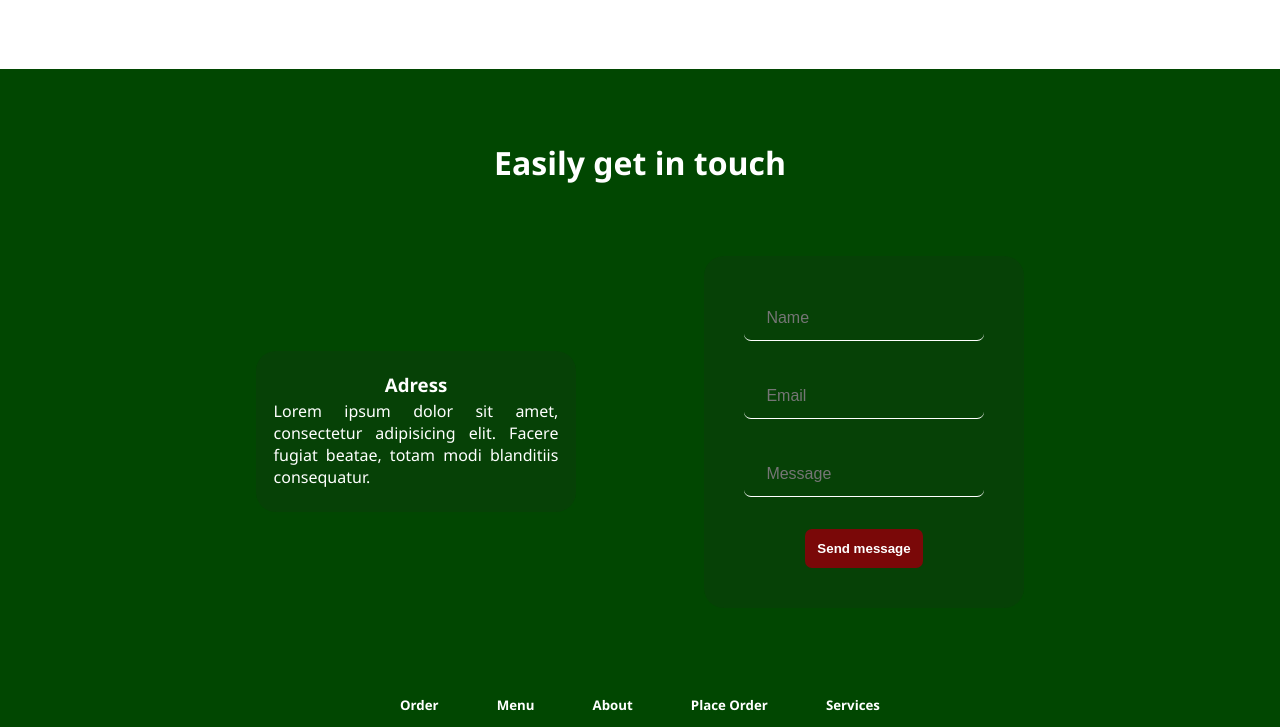
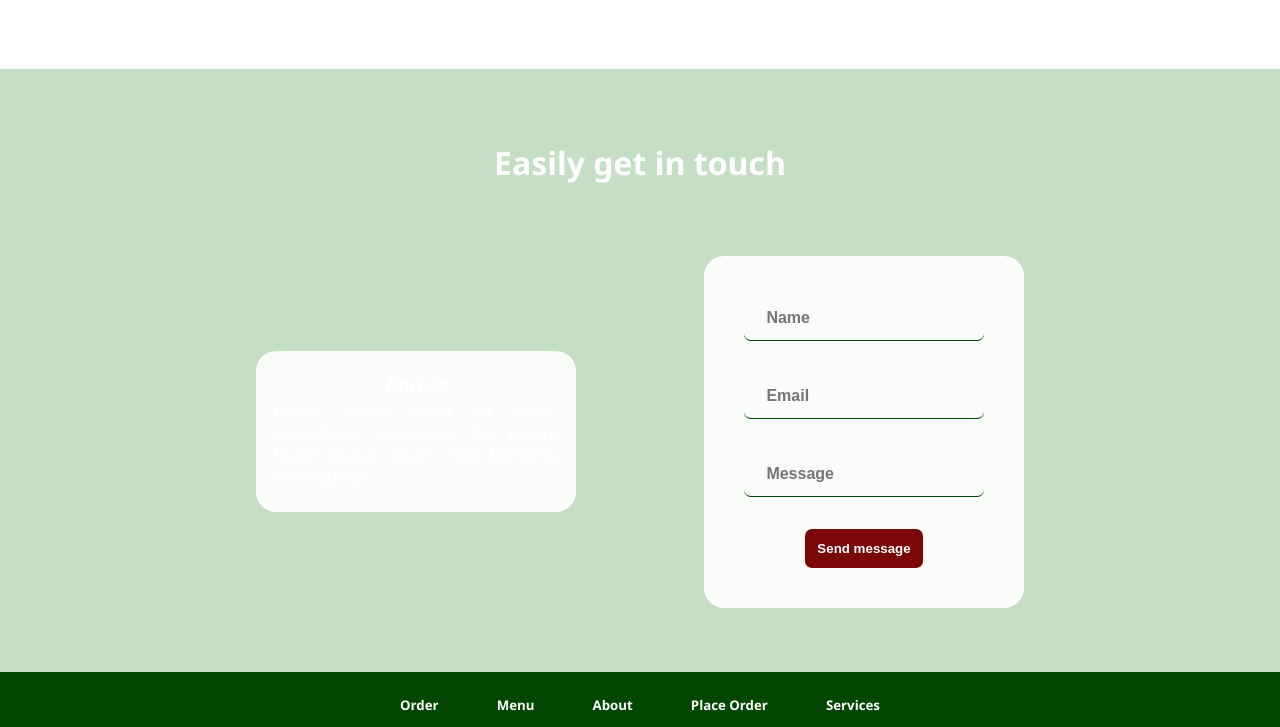
Before and after one commit to danprecious/Catering-website, a plain HTML site: page index.html in a window 1280 px wide. Shown: the part 2440-3167 px from the top of the page. Drawn offline with Linux system fonts and the light colour scheme.

Commit message:
Add files via upload

```diff
--- a/css/style.css
+++ b/css/style.css
@@ -8,7 +8,8 @@
     --hd2--col : rgb(122, 8, 8);
     --p--col: rgb(41, 40, 40);
     --cta--col : white;
-    --fm--bg : rgb(6, 65, 6);
+    --fm--bg : rgb(249, 252, 249);
+    --con-col: rgb(196, 223, 196);
 }
 body{
     font-family: 'Segoe UI', Tahoma, Geneva, Verdana, sans-serif;
@@ -195,7 +196,7 @@ header{
     width: 100%;
 }
 .contact{
-    background-color: var(--hd--col);
+    background-color: var(--con-col);
     padding: 4em .2em;
 }
 .cta1{
@@ -260,13 +261,14 @@ input{
     width: 100%;
     outline: none;
     border: none;
-    border-bottom: 1px solid var(--cta--col);
+    border-bottom: 1px solid var(--hd--col);
     background-color: transparent;
     height: 2em;
     padding: 1.4em;
     font-size: medium;
+    font-weight: 700;
     border-radius: 7px;
-    color: var(--cta--col);
+    color: var(--hd--col);
 
 }
 form{
@@ -291,6 +293,7 @@ form > div{
     border-left: 2px solid var(--hd2--col);
     border-bottom: 2px solid var(--hd2--col);
     border-radius: 20px;
+    color: var(--hd--col);
 }
 #logo{
     width: fit-content;
```
